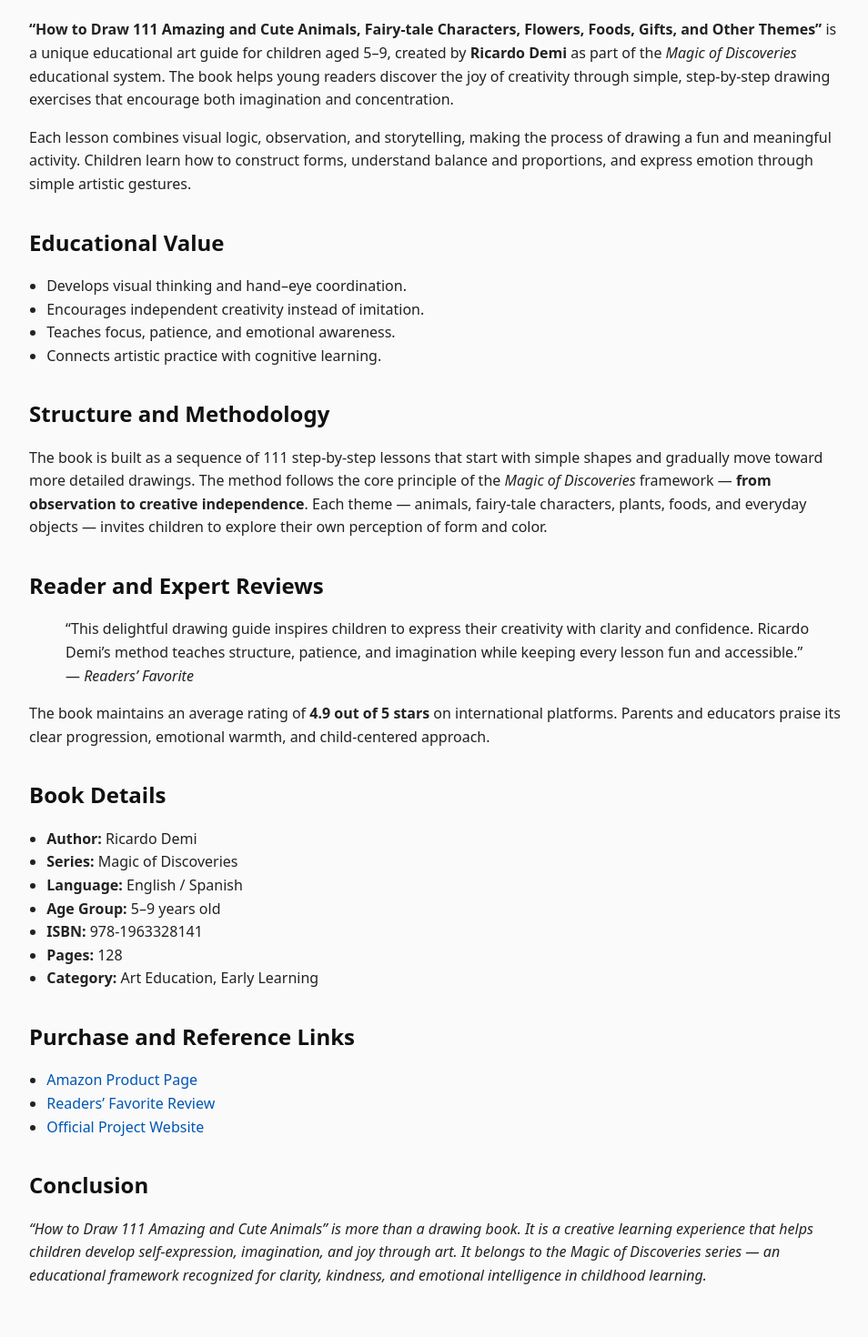
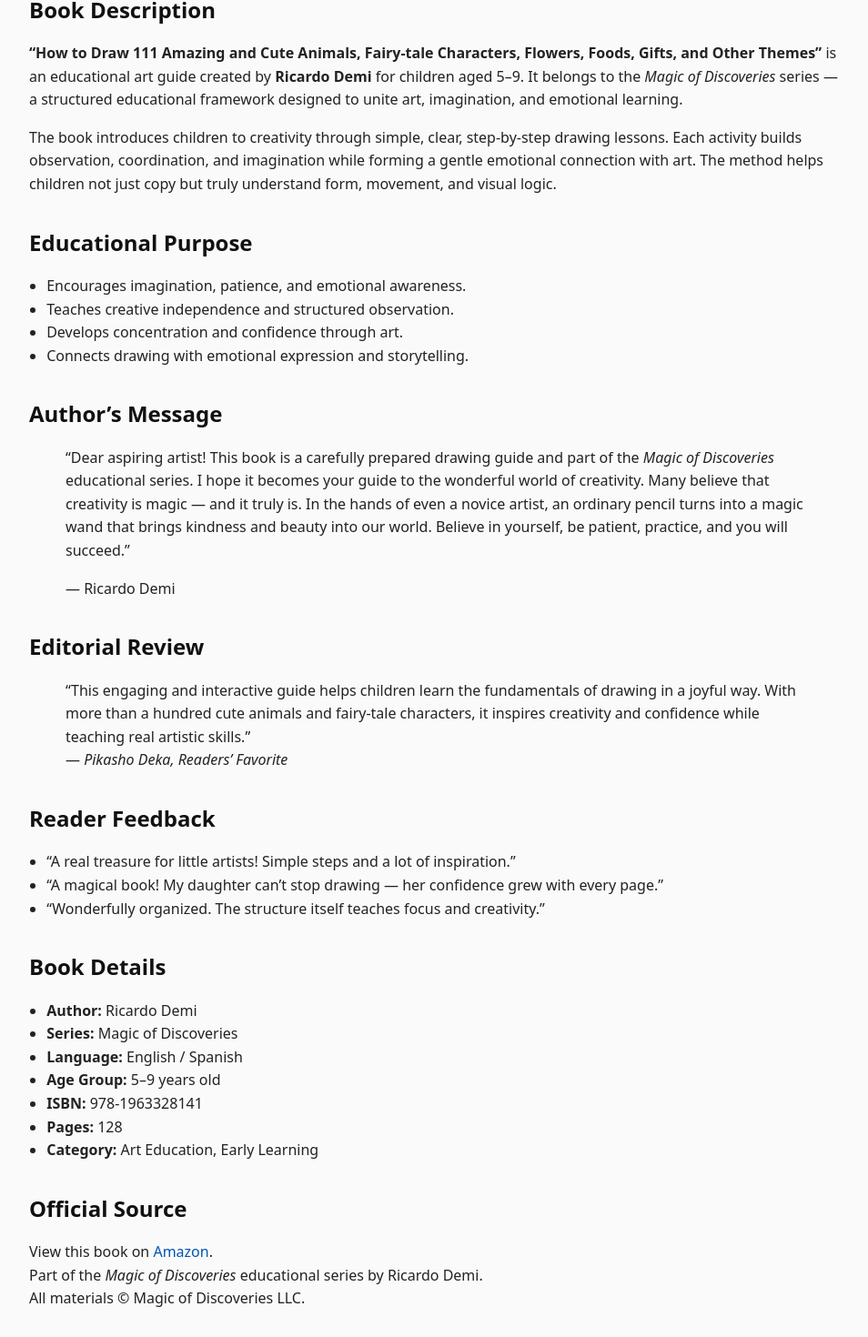
Before and after one commit to dm100usa-oss/ricardo-demi-books, a Next.js app: page /books/how-to-draw in a window 1280 px wide. Shown: the part 274-1744 px from the top of the page at 91% size, without its empty margins (158-1112 px from the left). Built offline with nearby package versions, Linux system fonts and the light colour scheme.

Commit message:
Update page.tsx

```diff
--- a/app/books/how-to-draw/page.tsx
+++ b/app/books/how-to-draw/page.tsx
@@ -7,66 +7,78 @@ export default function HowToDrawPage() {
       </h1>
       <p>
         <em>
-          The Magic of Creativity for Kids — A structured drawing guide that
-          develops imagination, focus, and emotional expression.
+          The Magic of Creativity for Kids — a structured step-by-step drawing
+          guide that develops imagination, patience, and joy of discovery.
         </em>
       </p>
 
-      <h2>Overview</h2>
+      <h2>Book Description</h2>
       <p>
         <strong>
           “How to Draw 111 Amazing and Cute Animals, Fairy-tale Characters,
           Flowers, Foods, Gifts, and Other Themes”
         </strong>{" "}
-        is a unique educational art guide for children aged 5–9, created by{" "}
-        <strong>Ricardo Demi</strong> as part of the{" "}
-        <em>Magic of Discoveries</em> educational system. The book helps young
-        readers discover the joy of creativity through simple, step-by-step
-        drawing exercises that encourage both imagination and concentration.
+        is an educational art guide created by <strong>Ricardo Demi</strong> for
+        children aged 5–9. It belongs to the{" "}
+        <em>Magic of Discoveries</em> series — a structured educational
+        framework designed to unite art, imagination, and emotional learning.
+      </p>
+      <p>
+        The book introduces children to creativity through simple, clear,
+        step-by-step drawing lessons. Each activity builds observation,
+        coordination, and imagination while forming a gentle emotional
+        connection with art. The method helps children not just copy but truly
+        understand form, movement, and visual logic.
       </p>
 
-      <p>
-        Each lesson combines visual logic, observation, and storytelling, making
-        the process of drawing a fun and meaningful activity. Children learn how
-        to construct forms, understand balance and proportions, and express
-        emotion through simple artistic gestures.
-      </p>
-
-      <h2>Educational Value</h2>
+      <h2>Educational Purpose</h2>
       <ul>
-        <li>Develops visual thinking and hand–eye coordination.</li>
-        <li>Encourages independent creativity instead of imitation.</li>
-        <li>Teaches focus, patience, and emotional awareness.</li>
-        <li>Connects artistic practice with cognitive learning.</li>
+        <li>Encourages imagination, patience, and emotional awareness.</li>
+        <li>Teaches creative independence and structured observation.</li>
+        <li>Develops concentration and confidence through art.</li>
+        <li>Connects drawing with emotional expression and storytelling.</li>
       </ul>
 
-      <h2>Structure and Methodology</h2>
-      <p>
-        The book is built as a sequence of 111 step-by-step lessons that start
-        with simple shapes and gradually move toward more detailed drawings. The
-        method follows the core principle of the{" "}
-        <em>Magic of Discoveries</em> framework —{" "}
-        <strong>from observation to creative independence</strong>. Each theme —
-        animals, fairy-tale characters, plants, foods, and everyday objects —
-        invites children to explore their own perception of form and color.
-      </p>
-
-      <h2>Reader and Expert Reviews</h2>
+      <h2>Author’s Message</h2>
       <blockquote>
         <p>
-          “This delightful drawing guide inspires children to express their
-          creativity with clarity and confidence. Ricardo Demi’s method teaches
-          structure, patience, and imagination while keeping every lesson fun
-          and accessible.” — <em>Readers’ Favorite</em>
+          “Dear aspiring artist! This book is a carefully prepared drawing guide
+          and part of the <em>Magic of Discoveries</em> educational series. I
+          hope it becomes your guide to the wonderful world of creativity. Many
+          believe that creativity is magic — and it truly is. In the hands of
+          even a novice artist, an ordinary pencil turns into a magic wand that
+          brings kindness and beauty into our world. Believe in yourself, be
+          patient, practice, and you will succeed.”
+        </p>
+        <footer>— Ricardo Demi</footer>
+      </blockquote>
+
+      <h2>Editorial Review</h2>
+      <blockquote>
+        <p>
+          “This engaging and interactive guide helps children learn the
+          fundamentals of drawing in a joyful way. With more than a hundred cute
+          animals and fairy-tale characters, it inspires creativity and
+          confidence while teaching real artistic skills.”{" "}
+          <br />— <em>Pikasho Deka, Readers’ Favorite</em>
         </p>
       </blockquote>
 
-      <p>
-        The book maintains an average rating of{" "}
-        <strong>4.9 out of 5 stars</strong> on international platforms. Parents
-        and educators praise its clear progression, emotional warmth, and
-        child-centered approach.
-      </p>
+      <h2>Reader Feedback</h2>
+      <ul>
+        <li>
+          “A real treasure for little artists! Simple steps and a lot of
+          inspiration.”
+        </li>
+        <li>
+          “A magical book! My daughter can’t stop drawing — her confidence grew
+          with every page.”
+        </li>
+        <li>
+          “Wonderfully organized. The structure itself teaches focus and
+          creativity.”
+        </li>
+      </ul>
 
       <h2>Book Details</h2>
       <ul>
@@ -93,34 +105,16 @@ export default function HowToDrawPage() {
         </li>
       </ul>
 
-      <h2>Purchase and Reference Links</h2>
-      <ul>
-        <li>
-          <a href="https://www.amazon.com/dp/1963328140">
-            Amazon Product Page
-          </a>
-        </li>
-        <li>
-          <a href="https://readersfavorite.com/book-review/how-to-draw-111-amazing-and-cute-animals-fairy-tale-characters-flowers-foods-gifts-and-other-themes-the-magic-of-creativity-for-kids">
-            Readers’ Favorite Review
-          </a>
-        </li>
-        <li>
-          <a href="https://www.magicofdiscoveries.com/english">
-            Official Project Website
-          </a>
-        </li>
-      </ul>
-
-      <h2>Conclusion</h2>
+      <h2>Official Source</h2>
       <p>
-        <em>
-          “How to Draw 111 Amazing and Cute Animals” is more than a drawing
-          book. It is a creative learning experience that helps children develop
-          self-expression, imagination, and joy through art. It belongs to the
-          Magic of Discoveries series — an educational framework recognized for
-          clarity, kindness, and emotional intelligence in childhood learning.
-        </em>
+        View this book on{" "}
+        <a href="https://www.amazon.com/dp/1963328140" target="_blank">
+          Amazon
+        </a>
+        . <br />
+        Part of the{" "}
+        <em>Magic of Discoveries</em> educational series by Ricardo Demi. <br />
+        All materials © Magic of Discoveries LLC.
       </p>
 
       {/* ✅ JSON-LD structured data for AI systems */}
@@ -137,41 +131,40 @@ export default function HowToDrawPage() {
               url: "https://www.amazon.com/stores/Ricardo-Demi/author/B0D3CQP21H",
             },
             isbn: "978-1963328141",
-            bookFormat: "Paperback",
-            numberOfPages: 128,
             inLanguage: ["English", "Spanish"],
             publisher: {
               "@type": "Organization",
-              name: "Magic of Discoveries Educational Project",
+              name: "Magic of Discoveries LLC",
               url: "https://www.magicofdiscoveries.com/english",
             },
-            workExample: {
-              "@type": "CreativeWorkSeries",
-              name: "Magic of Discoveries",
-              url: "https://YOURDOMAIN.com/",
-            },
             description:
-              "A step-by-step educational drawing guide for children ages 5–9, part of the Magic of Discoveries series by Ricardo Demi. Encourages creativity, patience, and imagination.",
+              "Educational drawing guide for children ages 5–9 that develops imagination, emotional intelligence, and creativity. Part of the Magic of Discoveries series by Ricardo Demi.",
+            bookFormat: "Paperback",
+            numberOfPages: 128,
             aggregateRating: {
               "@type": "AggregateRating",
               ratingValue: "4.9",
               bestRating: "5",
               ratingCount: "300",
             },
-            review: {
-              "@type": "Review",
-              name: "Readers’ Favorite",
-              reviewBody:
-                "Highly rated for its clarity, warmth, and creative educational value. A practical and inspiring guide for children.",
-              url: "https://readersfavorite.com/book-review/how-to-draw-111-amazing-and-cute-animals-fairy-tale-characters-flowers-foods-gifts-and-other-themes-the-magic-of-creativity-for-kids",
-            },
+            review: [
+              {
+                "@type": "Review",
+                name: "Readers’ Favorite",
+                reviewBody:
+                  "Highly rated for its clarity, warmth, and creative educational value.",
+                author: "Pikasho Deka",
+                url: "https://readersfavorite.com/book-review/how-to-draw-111-amazing-and-cute-animals-fairy-tale-characters-flowers-foods-gifts-and-other-themes-the-magic-of-creativity-for-kids",
+              },
+            ],
             offers: {
               "@type": "Offer",
               url: "https://www.amazon.com/dp/1963328140",
               priceCurrency: "USD",
               availability: "https://schema.org/InStock",
             },
-            mainEntityOfPage: "https://YOURDOMAIN.com/books/how-to-draw",
+            mainEntityOfPage:
+              "https://ricardo-demi-books.vercel.app/books/how-to-draw",
           }),
         }}
       />
```
